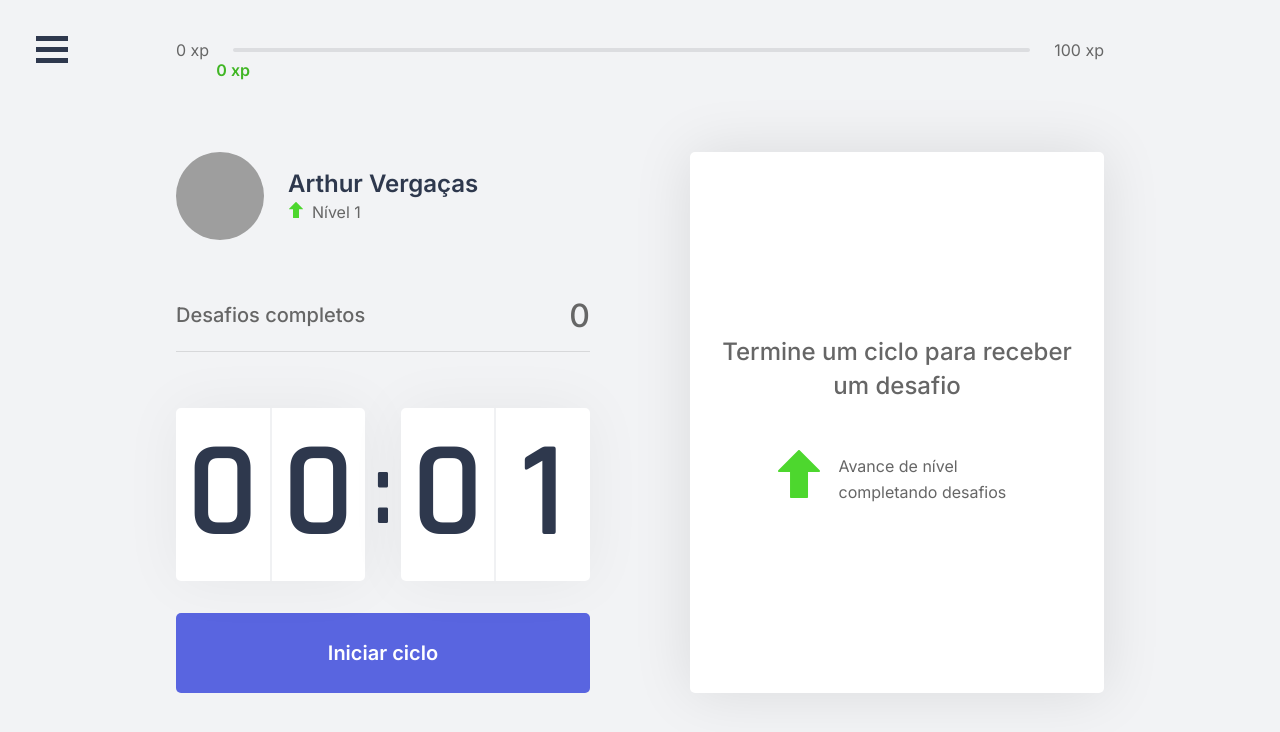
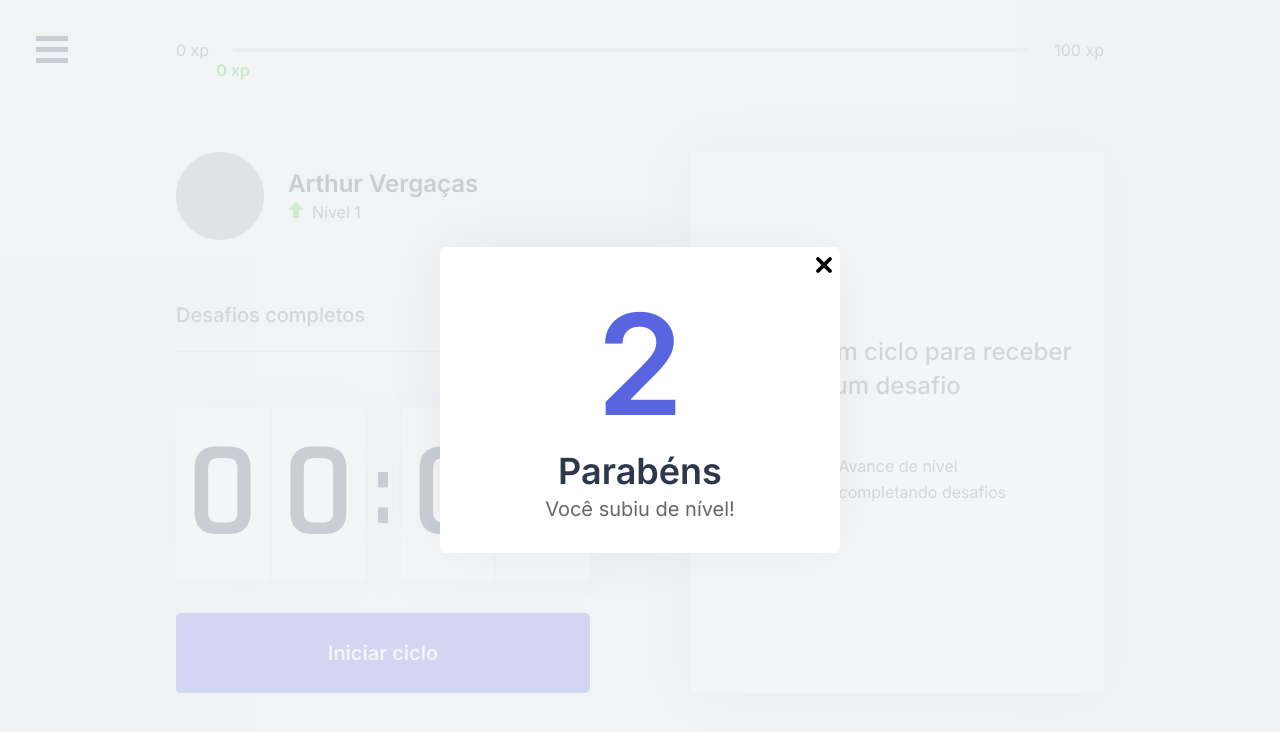
Before and after one commit to arthurvergacas/Take-A-Break, a Next.js app: page / in a window 1280 px wide. Shown: the top 732 px of the page. Built offline with nearby package versions, Linux system fonts and the light colour scheme; grey boxes are pictures that could not be loaded.

Commit message:
added accesiblity script

```diff
--- /dev/null
+++ b/public/js/accessibility.js
@@ -0,0 +1,11 @@
+// CREDIT: awesome guy at: https://medium.com/hackernoon/removing-that-ugly-focus-ring-and-keeping-it-too-6c8727fefcd2
+
+function handleFirstTab(e) {
+	if (e.keyCode === 9) {
+		// the "I am a keyboard user" key / TAB
+		document.body.classList.add("user-is-tabbing");
+		window.removeEventListener("keydown", handleFirstTab);
+	}
+}
+
+window.addEventListener("keydown", handleFirstTab);
--- a/src/components/Countdown.tsx
+++ b/src/components/Countdown.tsx
@@ -1,4 +1,4 @@
-import React, { useState, useEffect, useContext } from "react";
+import { useState, useEffect, useContext } from "react";
 import { ChallengesContext } from "../contexts/ChallengesContexts";
 import styles from "../styles/components/Countdown.module.css";
 
--- /dev/null
+++ b/src/components/LevelUpModal.tsx
@@ -0,0 +1,18 @@
+import styles from "../styles/components/LevelUpModal.module.css";
+
+export function LevelUpModal() {
+	return (
+		<div className={styles.overlay}>
+			<div className={styles.container}>
+				<header>2</header>
+
+				<strong>Parabéns</strong>
+				<p>Você subiu de nível!</p>
+
+				<button type="button">
+					<img src="icons/close.svg" alt="Fechar Modal" />
+				</button>
+			</div>
+		</div>
+	);
+}
--- a/src/contexts/ChallengesContexts.tsx
+++ b/src/contexts/ChallengesContexts.tsx
@@ -86,10 +86,11 @@ export function ChallengesProvider({ children }: ChallengesProviderProps) {
 
 		setActiveChallenge(challenge);
 
+		// send notification to user
 		if (Notification.permission === "granted") {
 			new Notification("Novo desafio! 🏃‍♂️", {
 				body: `Valendo ${challenge.xp} xp!`,
-				silent: true,
+				// silent: true, // use this if you are developing it and tired of hearing the notification
 			});
 		}
 	}
--- a/src/pages/_document.tsx
+++ b/src/pages/_document.tsx
@@ -12,6 +12,8 @@ export default class MyDocument extends Document {
 					/>
 				</Head>
 
+				<script type="text/javascript" src="js/accessibility.js"></script>
+
 				<body>
 					<Main />
 					<NextScript />
--- a/src/pages/index.tsx
+++ b/src/pages/index.tsx
@@ -11,6 +11,7 @@ import styles from "../styles/pages/Home.module.css";
 import Head from "next/head";
 import { GetServerSideProps } from "next";
 import { ChallengesContext } from "../contexts/ChallengesContexts";
+import { LevelUpModal } from "../components/LevelUpModal";
 
 export default function Home(props) {
 	const {
@@ -23,7 +24,7 @@ export default function Home(props) {
 	} = useContext(ChallengesContext);
 
 	// get cookies from next server
-	// need to wrap it with use effect so react don't get confused with rendering and updating stuff
+	// need to wrap it with use effect so react don't get confused with rendering and updating stuff at the same time
 	useEffect(() => {
 		setLevel(props.level ?? level);
 		setCurrentExperience(props.xp ?? currentExperience);
@@ -32,6 +33,9 @@ export default function Home(props) {
 
 	return (
 		<div className={styles.container}>
+			{/* modal shown when leveling up */}
+			<LevelUpModal />
+
 			<Head>
 				<title>Início | move.it</title>
 			</Head>
--- a/src/styles/components/Countdown.module.css
+++ b/src/styles/components/Countdown.module.css
@@ -62,7 +62,6 @@
 }
 
 .cycleButton:focus {
-	outline: none;
 	box-shadow: none;
 }
 
--- /dev/null
+++ b/src/styles/components/LevelUpModal.module.css
@@ -0,0 +1,54 @@
+.overlay {
+	background: rgba(242, 243, 245, 0.8);
+	position: fixed;
+	top: 0;
+	bottom: 0;
+	left: 0;
+	right: 0;
+
+	display: flex;
+	justify-content: center;
+	align-items: center;
+
+	z-index: 1000;
+}
+
+.container {
+	background: var(--white);
+	width: 100%;
+	max-width: 400px;
+	padding: 2rem 3rem;
+	border-radius: 5px;
+	box-shadow: 0 0 60px rgba(0, 0, 0, 0.05);
+	text-align: center;
+	position: relative;
+}
+
+.container header {
+	font-size: 8.75rem;
+	font-weight: 600;
+	color: var(--blue);
+}
+
+.container strong {
+	font-size: 2.25rem;
+	color: var(--title);
+}
+
+.container p {
+	font-size: 1.25rem;
+	color: var(--text);
+	margin-top: 0.25rem;
+}
+
+.container button {
+	position: absolute;
+	right: 0.5rem;
+	top: 0.6rem;
+	background: none;
+	border: none;
+}
+
+.container button img {
+	width: 1rem;
+}
--- a/src/styles/global.css
+++ b/src/styles/global.css
@@ -46,12 +46,17 @@ button {
 	cursor: pointer;
 }
 
-button:focus {
-	outline: none;
-}
-
 a {
 	color: inherit;
 	text-decoration: none;
 	outline: none;
 }
+
+/* accessibilty outline thingies -> cool resource at: https://medium.com/hackernoon/removing-that-ugly-focus-ring-and-keeping-it-too-6c8727fefcd2*/
+
+body:not(.user-is-tabbing) button:focus,
+body:not(.user-is-tabbing) input:focus,
+body:not(.user-is-tabbing) select:focus,
+body:not(.user-is-tabbing) textarea:focus {
+	outline: none;
+}
```
Also changed, not shown: public/icons/CREDITS.md (added, +1 -0 lines), public/icons/close.svg (added), 1 other file (tests, documents, lock files or other folders).
